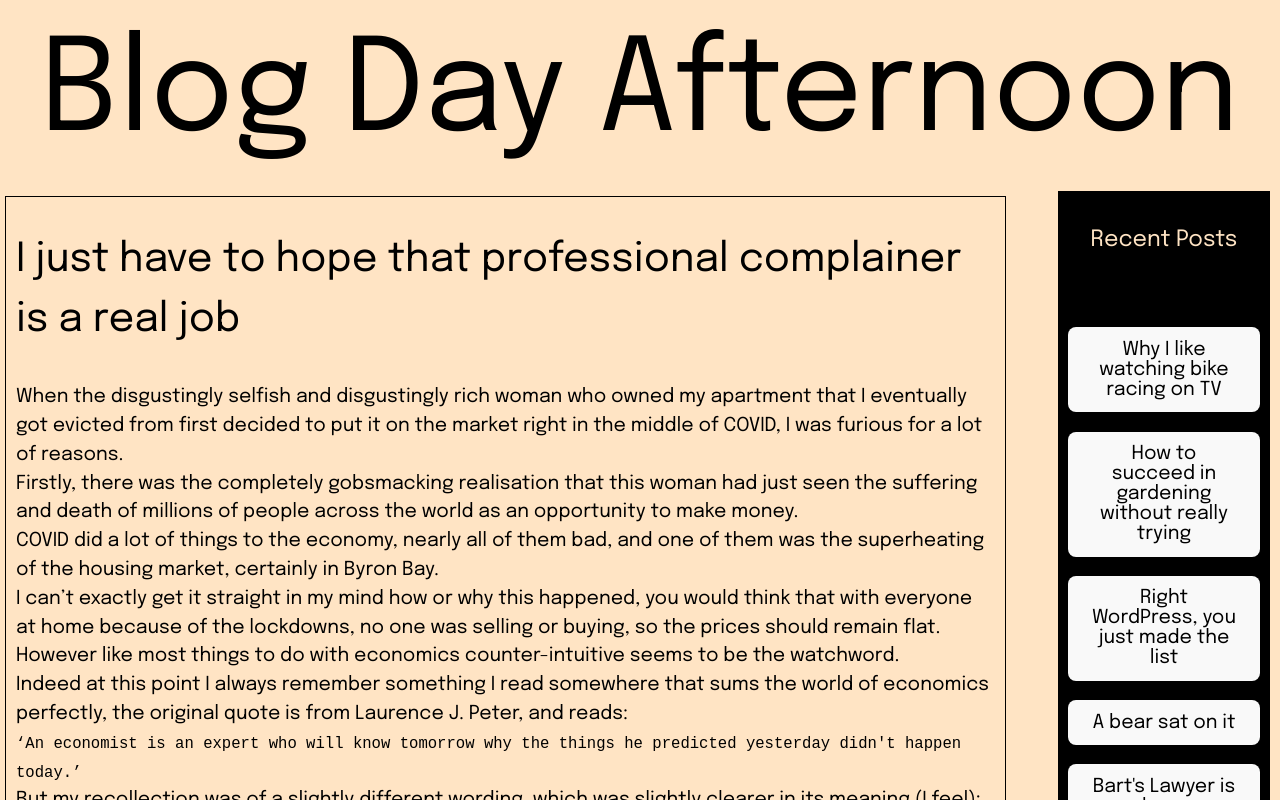
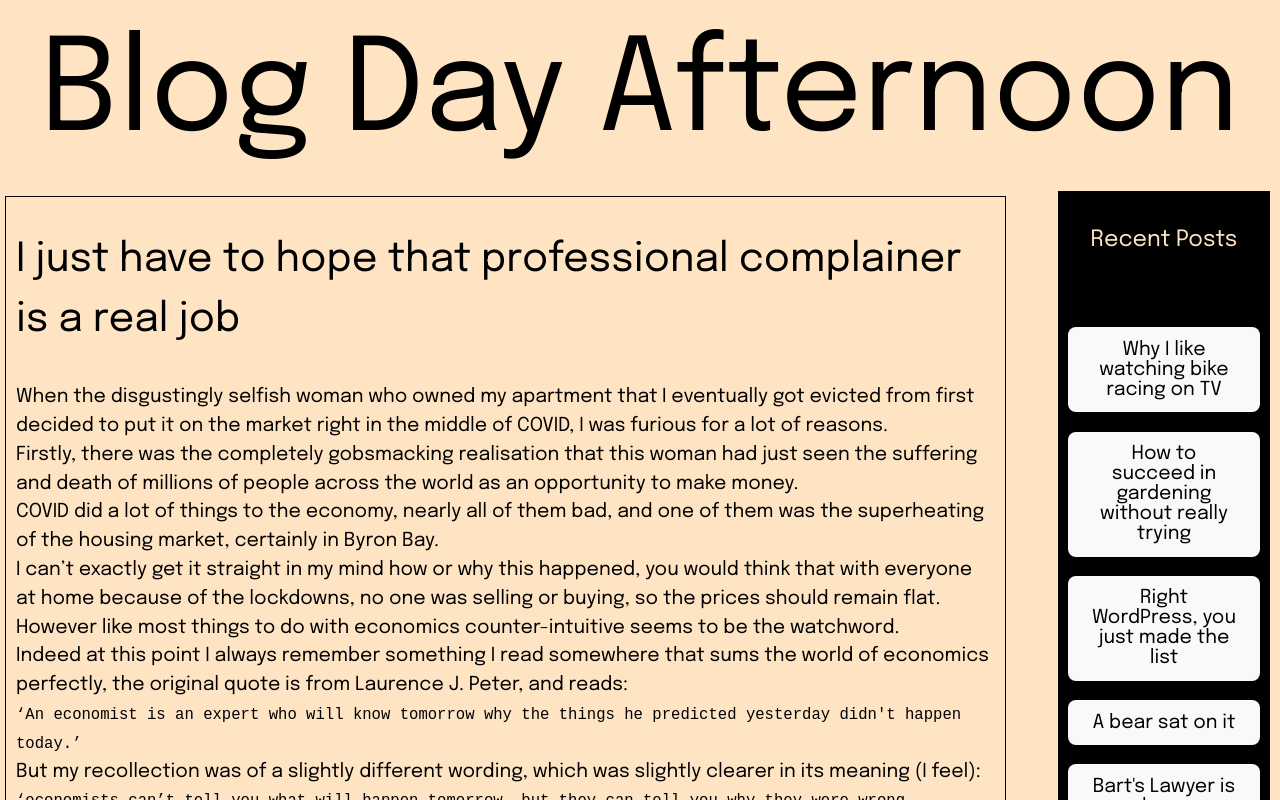
Before and after one commit to LBR474/BDA_Vue_Blog, a Vue app: page / in a window 1280 px wide. Shown: the top 800 px of the page. Built offline with nearby package versions, Linux system fonts and the light colour scheme.

Commit message:
Change two words commit

```diff
--- a/src/components/Post_6.vue
+++ b/src/components/Post_6.vue
@@ -7,7 +7,7 @@
     <article>
  <h2>I just have to hope that professional complainer is a real job</h2>
 
-When the disgustingly selfish and disgustingly rich woman who owned my apartment that I eventually got evicted from first decided to put it on the market right in the middle of COVID,
+When the disgustingly selfish woman who owned my apartment that I eventually got evicted from first decided to put it on the market right in the middle of COVID,
 I was furious for a lot of reasons. <br>
 Firstly, there was the completely gobsmacking realisation that this woman had just seen the suffering and death of millions of people across the world as an opportunity to make money. <br>
 COVID did a lot of things to the economy, nearly all of them bad, and one of them was the superheating of the housing market, certainly in Byron Bay. <br>
```
